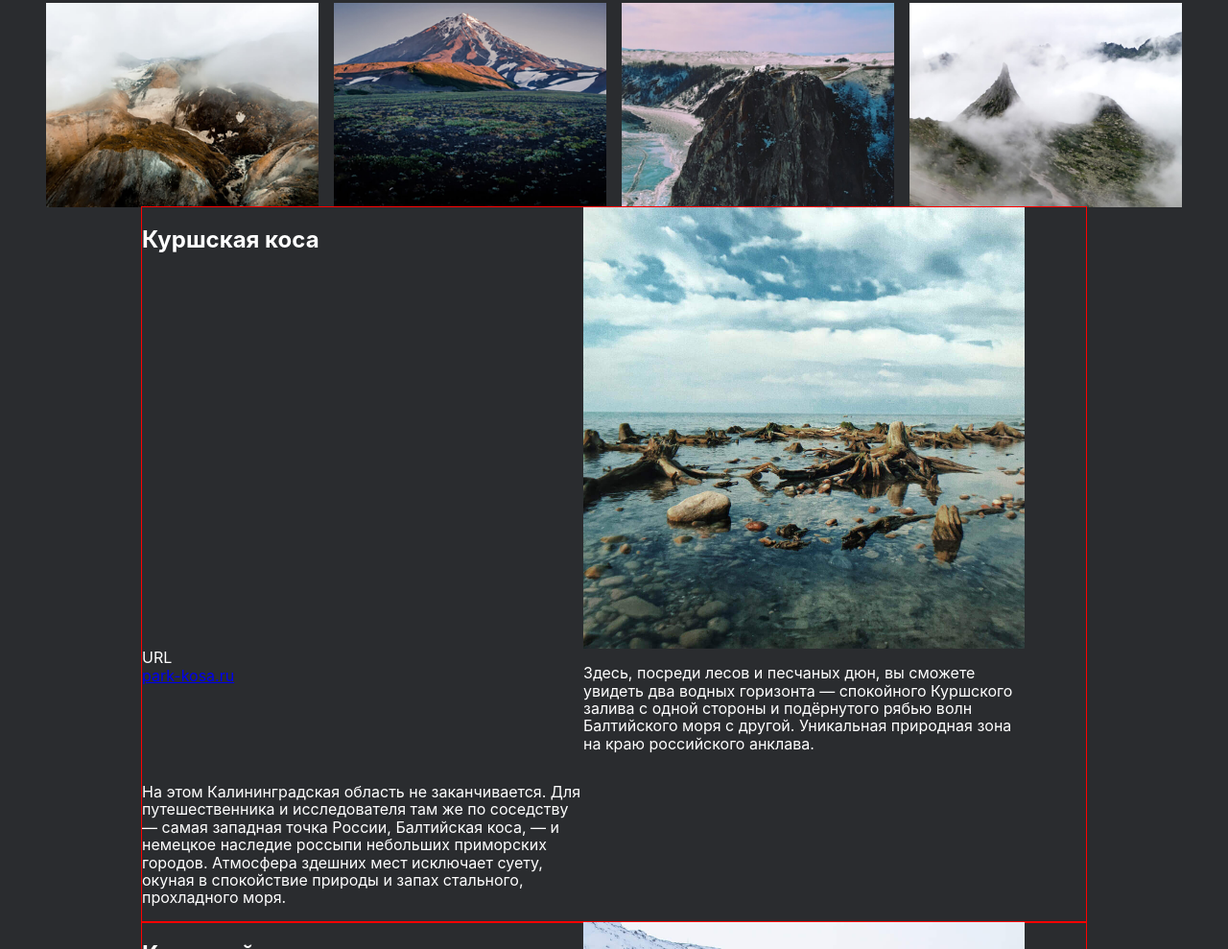
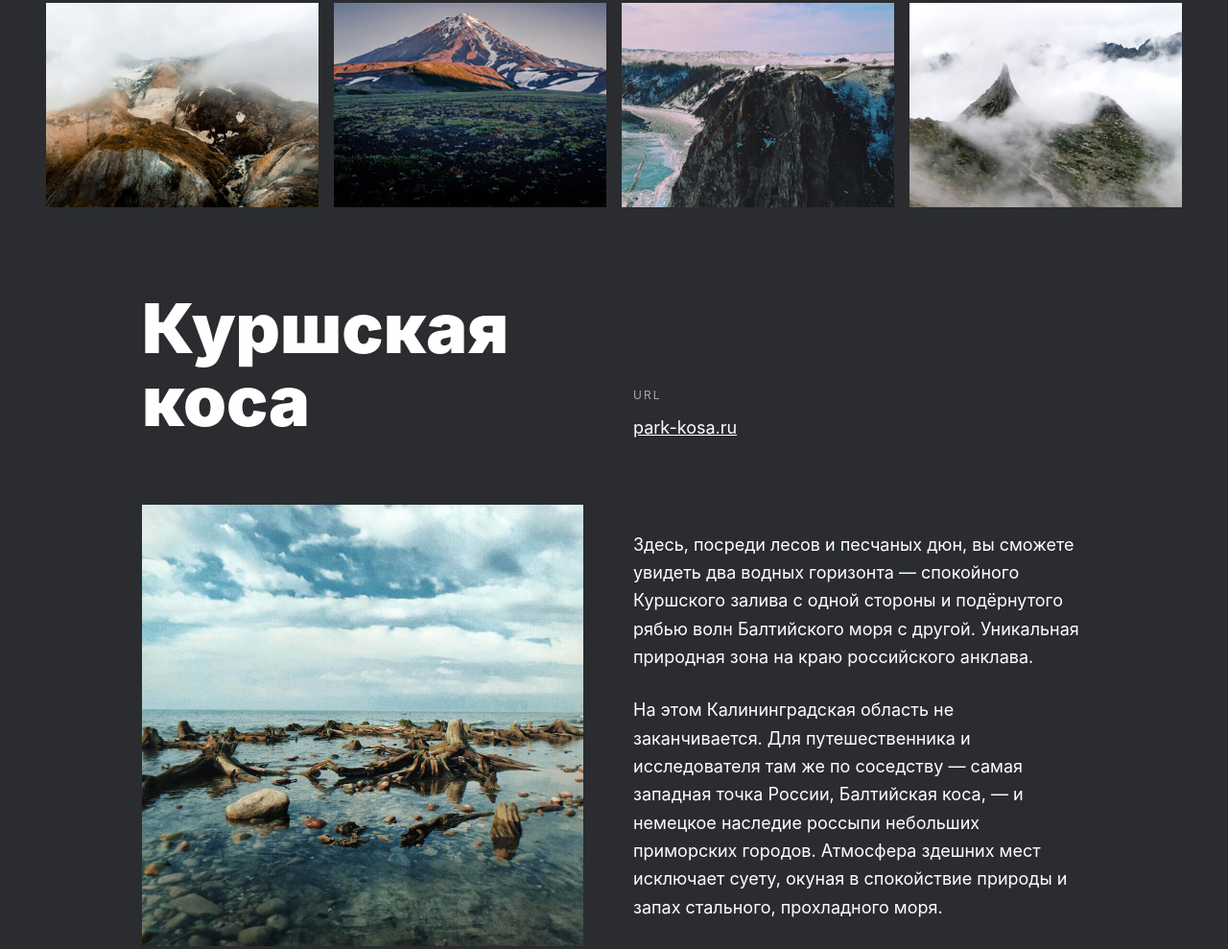
Before and after one commit to VladimirShche/russian-travel_draft, a plain HTML site: page index.html in a window 1280 px wide. Shown: the part 2221-3210 px from the top of the page at 96% size. Drawn offline with Linux system fonts and the light colour scheme.

Commit message:
grid bolit

```diff
--- /dev/null
+++ b/blocks/places/__image/place__image.css
@@ -0,0 +1,7 @@
+.place__image {
+    margin: 0;
+    padding: 0;
+    width: 460px;
+    height: 460px;
+    grid-row: 2 / 2;
+}
--- a/blocks/places/__image/places__image.css
+++ /dev/null
@@ -1,4 +0,0 @@
-.place__image {
-    width: 460px;
-    height: 460px;
-}
--- a/blocks/places/__paragraph/places__paragraph.css
+++ b/blocks/places/__paragraph/place__paragraph.css
@@ -1,7 +1,10 @@
-.places__paragraph {
+.place__paragraph {
+    margin: 0;
+    padding: 0;
     font-style: normal;
     font-weight: normal;
     font-size: 18px;
     line-height: 163%;
     /* or 29px */
+    margin-bottom: 26px;
 }
--- /dev/null
+++ b/blocks/places/__paragraphs/place__paragraphs.css
@@ -0,0 +1,6 @@
+.place__paragraphs {
+    display: flex;
+    flex-direction: column;
+    margin: 0;
+    margin-top: 48px;
+}
--- /dev/null
+++ b/blocks/places/__title/place__title.css
@@ -0,0 +1,8 @@
+.place__title {
+    font-style: normal;
+    font-weight: 900;
+    font-size: 72px;
+    line-height: 106%;
+    margin: 0;
+    padding: 0;
+}
--- a/blocks/places/__title/places__title.css
+++ /dev/null
@@ -1,7 +0,0 @@
-.places__title {
-    font-style: normal;
-    font-weight: 900;
-    font-size: 72px;
-    line-height: 76px;
-    /* or 106% */
-}
--- a/blocks/places/__website/place__link.css
+++ b/blocks/places/__website/place__link.css
@@ -3,7 +3,8 @@
     font-weight: normal;
     font-size: 18px;
     line-height: 22px;
-    text-decoration: none;
+    text-decoration-line: underline;
+    color: #fff;
     /* identical to box height, or 122% */
-
+    margin-top: 12px;
 }
--- a/blocks/places/__website/place__url-heading.css
+++ b/blocks/places/__website/place__url-heading.css
@@ -2,7 +2,8 @@
     font-style: normal;
     font-weight: normal;
     font-size: 12px;
-    line-height: 12px;
-    /* identical to box height, or 100% */
+    line-height: 170%;
+    /* or 20px */
     letter-spacing: 2px;
+    color: #AAAAAA;
 }
--- a/blocks/places/__website/places__website.css
+++ b/blocks/places/__website/places__website.css
@@ -1,5 +1,7 @@
 .place__website {
+    margin: 0;
+    padding: 0;
     display: flex;
     flex-direction: column;
-    text-decoration: none;
+    margin-top: 106px;
 }
--- a/blocks/places/place/place.css
+++ b/blocks/places/place/place.css
@@ -1,5 +1,8 @@
 .place {
     display: grid;
-    grid-template-columns: 460px 460px;
-    outline: red solid 1px;
+    grid-template: minmax(min-content, max-content) 1fr / 1fr 1fr;
+    justify-items: stretch;
+    align-items: flex-end;
+    margin-top: 80px;
+    gap: 48px 40px;
 }
--- a/blocks/places/places.css
+++ b/blocks/places/places.css
@@ -5,5 +5,4 @@
     flex-direction: column;
     margin-left: 148px;
     margin-right: 148px;
-    outline: red solid 1px;
 }
--- a/index.html
+++ b/index.html
@@ -58,8 +58,10 @@
                     <a class="place__url-heading">URL</a>
                     <a class="place__link" href="#">park-kosa.ru</a>
                 </div>
+                <div class="place__paragraphs">
                     <p class="place__paragraph">Здесь, посреди лесов и песчаных дюн, вы сможете увидеть два водных горизонта — спокойного Куршского залива с одной стороны и подёрнутого рябью волн Балтийского моря с другой. Уникальная природная зона на краю российского анклава.</p>
                     <p class="place__paragraph">На этом Калининградская область не заканчивается. Для путешественника и исследователя там же по соседству — самая западная точка России, Балтийская коса, — и немецкое наследие россыпи небольших приморских городов. Атмосфера здешних мест исключает суету, окуная в спокойствие природы и запах стального, прохладного моря.</p>
+                </div>
             </div>
             <div class="place">
                 <h2 class="place__title">Кольский</h2>
@@ -68,10 +70,12 @@
                     <a class="place__url-heading">URL</a>
                     <a class="place__link" href="#">National Geographic</a>
                 </div>
+                <div class="place__paragraphs">
                     <p class="place__paragraph">Почти весь полуостров находится за Полярным кругом. Саамская тундра, от которой на юг —
                         тайга, а на север — Ледовитый океан, прикидывающийся Баренцевым морем.</p>
                     <p class="place__paragraph" href="#">Возможно, вы смотрели Звягинцева и даже слышали историю арктического фестиваля в Териберке. Возможно, слово «Хибины» не осталось под снегом школьных воспоминаний об уроках географии. Возможно, вы не интересовались пронизывающей земную кору сверхглубокой скважиной, а от апатитов вас давно накрывает апатия. Но ваша мечта увидеть северное сияние начинает сбываться с билетом
                         в Мурманск.</p>
+                </div>
             </div>
             <div class="place">
                 <h2 class="place__title">Алтай</h2>
@@ -80,9 +84,11 @@
                     <a class="place__url-heading">URL</a>
                     <a class="place__link" href="#">Facebook</a>
                 </div>
+                <div class="place__paragraphs">
                     <p class="place__paragraph">Алтай — одно из красивейших мест в России.
                         В первую очередь из-за гор: если ехать вдоль хребта, вы увидите склоны, усыпанные соснами, горные реки и озёра. А если вы откроете в автомобиле окна, сможете познакомиться с невидимым чудом здешних мест — горным воздухом.</p>
                     <p class="place__paragraph">Климат на Алтае умеренный, поэтому ехать сюда лучше всего летом. Так вы увидите всё разнообразие местной флоры и фауны. По лесам Алтая бродят лоси, над хребтами летают орлы, а на равнинах пасутся косули. И знаменитые манулы — тоже обитатели Алтайского края.</p>
+                </div>
             </div>
             <div class="place">
                 <h2 class="place__title">Зимний Байкал</h2>
@@ -91,10 +97,12 @@
                     <a class="place__url-heading">URL</a>
                     <a class="place__link" href="#">https://vk.com/baikalmile</a>
                 </div>
+                <div class="place__paragraphs">
                     <p class="place__paragraph">Всем известен Байкал как крупнейшее озеро
                         в мире. Многие также знают, что это самый большой источник пресной воды и одно из красивейших мест в России.</p>
                     <p class="place__paragraph">Конечно, это всё так. Но Байкал ещё идеальное место для соревнований по скийорингу. Это такой вид спорта, когда лыжник привязывает себя
                         к мотоциклу, и тандем старается развить как можно бóльшую скорость на льду. В марте 2019 года на фестивале «Байкальская миля» был поставлен мировой рекорд — 197.011 км/ч.</p>
+                </div>
             </div>
             <div class="place">
                 <h2 class="place__title">Карелия</h2>
@@ -103,10 +111,11 @@
                     <a class="place__url-heading">URL</a>
                     <a class="place__link" href="#">http://vodlozero.ru/</a>
                 </div>
+                <div class="place__paragraphs">
                     <p class="place__paragraph">Сибирь заканчивается не на Урале, а в Карелии: образующая тайгу сибирская лиственница не растёт западнее Водлозера. Зато здесь она вымахивает на 30 метров — леса карельских национальных парков из-за непроходимых болот никогда не знали топора. Некоторым соснам уже больше чем полтысячелетия. Прикоснитесь к живому существу, видевшему солнце раньше, чем увидал его Иван Грозный.
                     В девственном лесу на сотню километров не встретишь тропы. А на редких тропинках деревья
                     в паре метров от земли помечены медвежьими когтями. Чтобы все знали, кто тут хозяин.</p>
-                <p class="place__paragraph"></p>
+                <p class="place__paragraph"></p></div>
             </div>
         </section>
         <section class="cover">
--- a/pages/index.css
+++ b/pages/index.css
@@ -23,16 +23,20 @@
 @import url(../blocks/lead/__title/lead__title.css);
 @import url(../blocks/photo-grid/photo-grid.css);
 @import url(../blocks/places/places.css);
-@import url(../blocks/places/__image/places__image.css);
-@import url(../blocks/places/__paragraph/places__paragraph.css);
-@import url(../blocks/places/__title/places__title.css);
-@import url(../blocks/places/__website/places__website.css);
+@import url(../blocks/places/__image/place__image.css);
+@import url(../blocks/places/__paragraph/place__paragraph.css);
+@import url(../blocks/places/__title/place__title.css);
+@import url(../blocks/places/__website/place__website.css);
 @import url(../blocks/lead/__image/lead__image-way.css);
 @import url(../blocks/lead/__images/lead__images.css);
 @import url(../blocks/intro/__list/intro__list-text.css);
 @import url(../blocks/photo-grid/__item/photo-grid__item.css);
 @import url(../blocks/places/place/place.css);
 @import url(../blocks/lead/__images/lead__image.css);
+@import url(../blocks/places/__paragraphs/place__paragraphs.css);
+@import url(../blocks/places/__website/places__website.css);
+@import url(../blocks/places/__website/place__link.css);
+@import url(../blocks/places/__website/place__url-heading.css);
 @import url();
 @import url();
 @import url();
@@ -54,7 +58,3 @@
 @import url();
 @import url();
 @import url();
-@import url();
-@import url();
-@import url();
-@import url();
```
Lines whose indentation alone changed are shown as unchanged.
